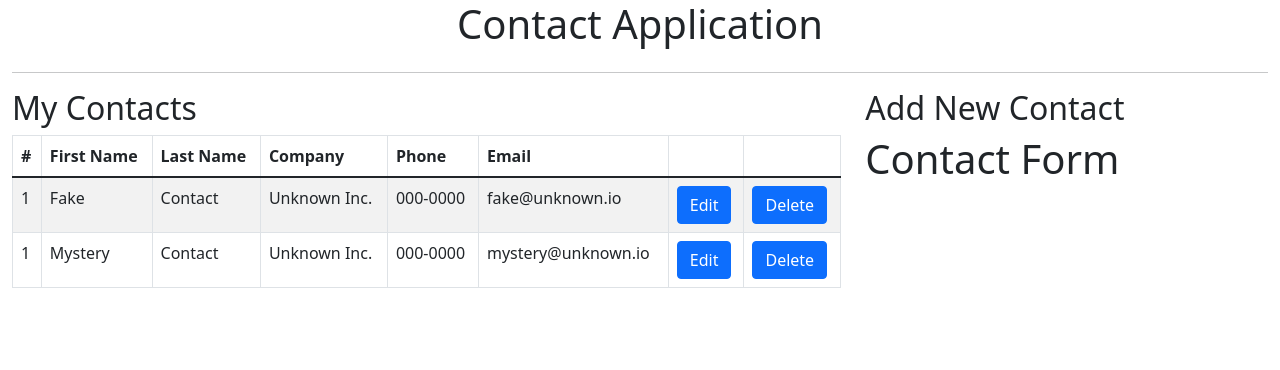
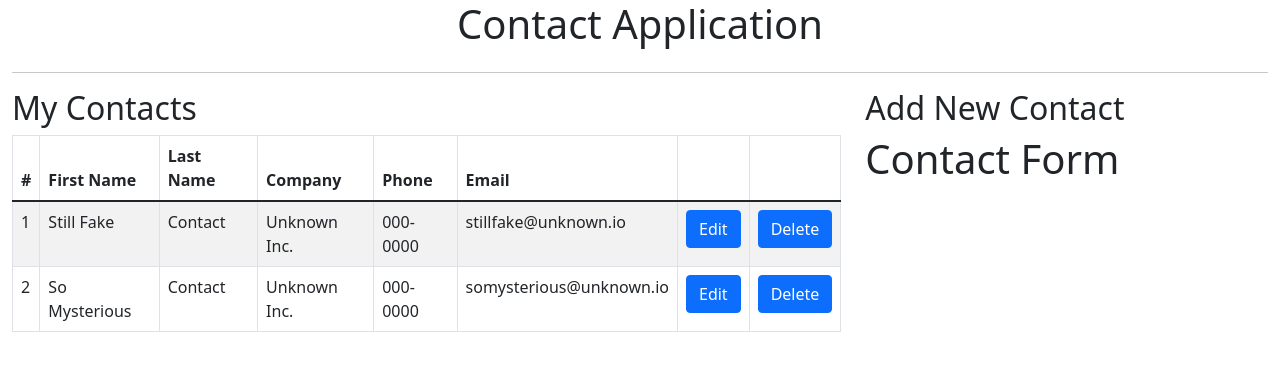
Before and after one commit to SowmyaNagayya/WebDevelopment, a React (Create React App) app in the folder MyPractice/contact-list/: page / in a window 1280 px wide. Shown: the top 370 px of the page. Built offline with nearby package versions, Linux system fonts and the light colour scheme.

Commit message:
worked on creating the contact table dynamically using props

```diff
--- a/MyPractice/contact-list/src/components/ContactTable.js
+++ b/MyPractice/contact-list/src/components/ContactTable.js
@@ -1,12 +1,11 @@
 import React from 'react';
 import { Table, Button } from 'react-bootstrap'
 
-//we have to rework our original placeholder component into an ES6 class extending React.Component.
-//requires us to enclose the original component's return within a render method.
-class ContactTable extends React.Component {
-    render() {
-        return (<Table striped bordered responsive>
-            <thead>
+//we could actually declare each of these new components within their own file as we have with the other components we've designed so far,
+//these new components will only be used within our ContactTable.
+//It makes sense to add them within the same file and use them inside of the ContactTable render method.
+const ContactTableHeader = () => {
+    return (
         <tr>
             <th>#</th>
             <th>First Name</th>
@@ -17,28 +16,62 @@ class ContactTable extends React.Component {
             <th></th>
             <th></th>
         </tr>
-            </thead>
-            <tbody>
+    );
+}
+
+const ContactTableRow = ({ contact }) => {
+    return (
         <tr>
-                    <td>1</td>
-                    <td>Fake</td>
-                    <td>Contact</td>
-                    <td>Unknown Inc.</td>
-                    <td>000-0000</td>
-                    <td>fake@unknown.io</td>
+            <td>{contact.contactId}</td>
+            <td>{contact.firstName}</td>
+            <td>{contact.lastName}</td>
+            <td>{contact.company}</td>
+            <td>{contact.phone}</td>
+            <td>{contact.email}</td>
             <td><Button>Edit</Button></td>
             <td><Button>Delete</Button></td>
         </tr>
-                <tr>
-                    <td>1</td>
-                    <td>Mystery</td>
-                    <td>Contact</td>
-                    <td>Unknown Inc.</td>
-                    <td>000-0000</td>
-                    <td>mystery@unknown.io</td>
-                    <td><Button>Edit</Button></td>
-                    <td><Button>Delete</Button></td>
-                </tr>
+    );
+}
+
+//we have to rework our original placeholder component into an ES6 class extending React.Component.
+//requires us to enclose the original component's return within a render method.
+class ContactTable extends React.Component {
+     // this static property will initialize a prop with data
+    // if it hasn't been provided by the parent component
+    static defaultProps = {
+        contacts: [
+            {
+                "contactId": 1,
+                "firstName": "Still Fake",
+                "lastName": "Contact",
+                "company": "Unknown Inc.",
+                "phone": "000-0000",
+                "email": "stillfake@unknown.io"
+            },
+            {
+                "contactId": 2,
+                "firstName": "So Mysterious",
+                "lastName": "Contact",
+                "company": "Unknown Inc.",
+                "phone": "000-0000",
+                "email": "somysterious@unknown.io"
+            }
+        ]
+    }
+    render() {
+        // Here is a debug method to monitor incoming contact data
+        console.log("Rendering Contact Table:")
+        console.log(this.props.contacts)
+
+        return (<Table striped bordered responsive>
+            <thead>
+                <ContactTableHeader/>
+            </thead>
+            <tbody>
+            {this.props.contacts.map((contact, i) => {
+                    return <ContactTableRow contact={contact} key={i} />
+                })}
             </tbody>
         </Table>)
     }
```
Lines whose indentation alone changed are shown as unchanged.
